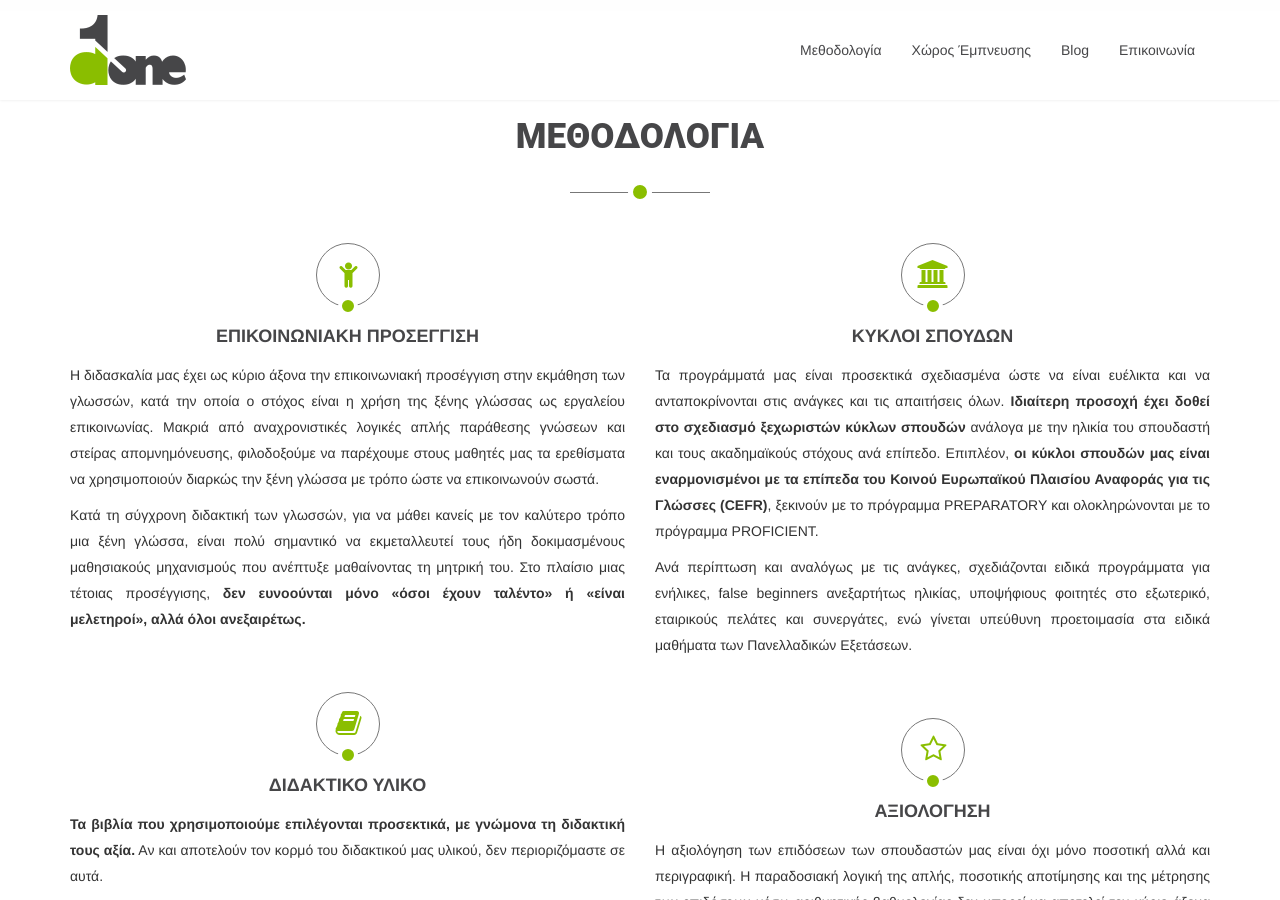
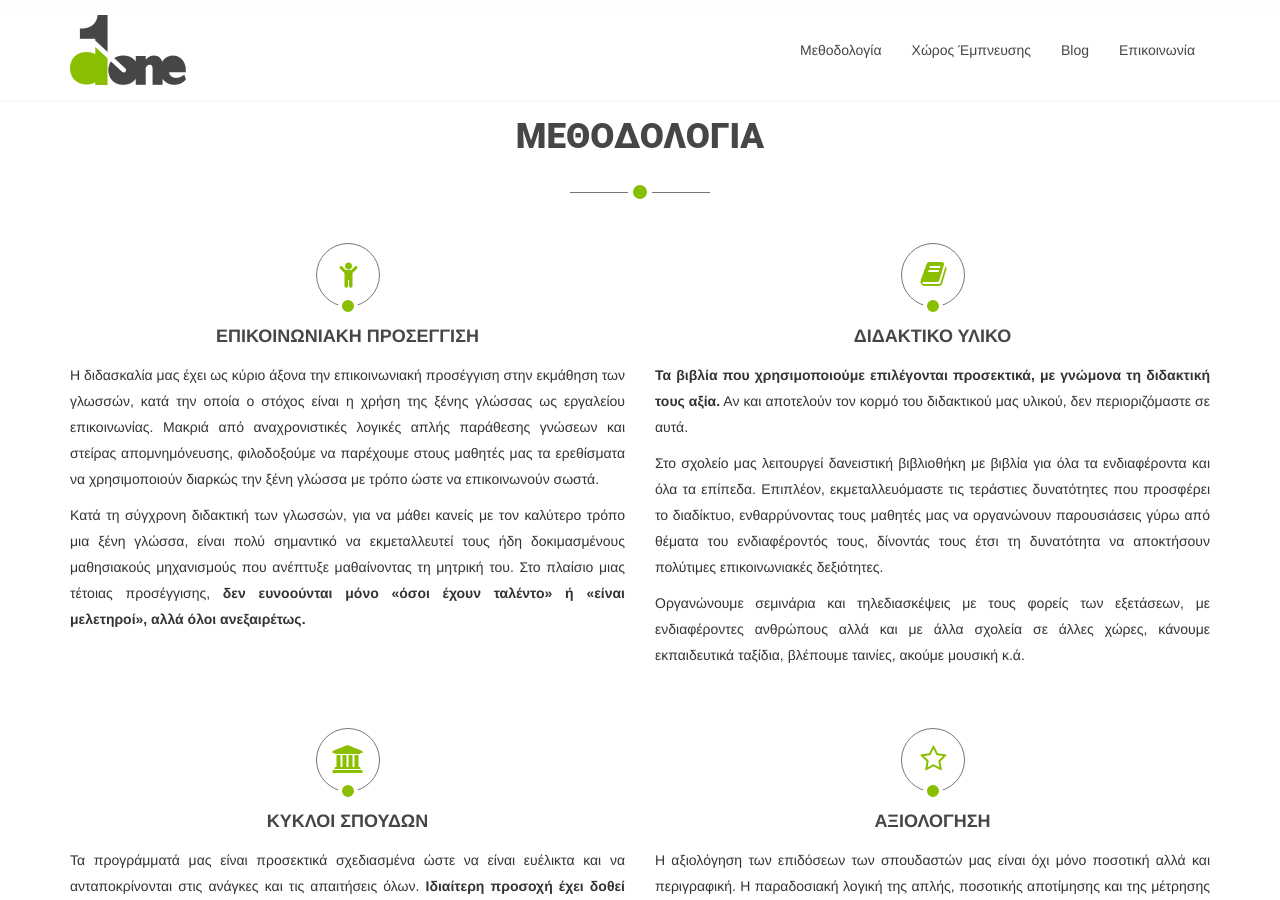
Before and after one commit to Codefully/done, a Jekyll site: the page built from index.html, in a window 1280 px wide and 900 px high, scrolled down 516 px. Built offline with Jekyll 4.4.1, drawn with Linux system fonts in a browser that asks for light colours.

Commit message:
fix layout in about section

```diff
--- a/_includes/about.html
+++ b/_includes/about.html
@@ -8,8 +8,7 @@
         <p class="text-center wow fadeInDown"></p>
     </div>
 
-        <div class="row text-justify">
-            <div class="features">
+    <div class="row">
       <div class="col-md-6">
 
         <div class="media service-box wow fadeInUp" data-wow-duration="500ms" data-wow-delay="200ms">
@@ -17,7 +16,7 @@
             <i class="fa fa-child"></i>
             ΕΠΙΚΟΙΝΩΝΙΑΚΗ ΠΡΟΣΕΓΓΙΣΗ
           </h4>
-                    <div class="media-body">
+          <div class="media-body text-justify">
             <p>
               Η διδασκαλία μας έχει ως κύριο άξονα την επικοινωνιακή προσέγγιση στην εκμάθηση των γλωσσών,
               κατά την οποία ο στόχος είναι η χρήση της ξένης γλώσσας ως εργαλείου επικοινωνίας.
@@ -34,12 +33,15 @@
           </div>
         </div>
 
+      </div>
+      <div class="col-md-6">
+
         <div class="media service-box wow fadeInUp" data-wow-duration="500ms" data-wow-delay="200ms">
           <h4 class="media-heading">
             <i class="fa fa-book"></i>
             ΔΙΔΑΚΤΙΚΟ ΥΛΙΚΟ
           </h4>
-                    <div class="media-body">
+          <div class="media-body text-justify">
             <p>
               <strong>Τα βιβλία που χρησιμοποιούμε επιλέγονται προσεκτικά, με γνώμονα τη διδακτική τους αξία.</strong>
               Αν και αποτελούν τον κορμό του διδακτικού μας υλικού, δεν περιοριζόμαστε σε αυτά.
@@ -58,8 +60,9 @@
           </div>
         </div>
 
-                </div><!--/.col-md-6-->
-
+      </div>
+    </div>
+    <div class="row">
       <div class="col-md-6">
 
         <div class="media service-box wow fadeInUp" data-wow-duration="500ms" data-wow-delay="200ms">
@@ -67,7 +70,7 @@
             <i class="fa fa-university"></i>
             ΚΥΚΛΟΙ ΣΠΟΥΔΩΝ
           </h4>
-                    <div class="media-body">
+          <div class="media-body text-justify">
             <p>
               Τα προγράμματά μας είναι προσεκτικά σχεδιασμένα ώστε να είναι ευέλικτα και να ανταποκρίνονται
               στις ανάγκες και τις απαιτήσεις όλων. <strong>Ιδιαίτερη προσοχή έχει δοθεί στο σχεδιασμό ξεχωριστών
@@ -84,12 +87,15 @@
           </div>
         </div>
 
+      </div>
+      <div class="col-md-6">
+
         <div class="media service-box wow fadeInUp" data-wow-duration="500ms" data-wow-delay="200ms">
           <h4 class="media-heading">
             <i class="fa fa-star-o"></i>
             ΑΞΙΟΛΟΓΗΣΗ
           </h4>
-                    <div class="media-body">
+          <div class="media-body text-justify">
             <p>
               Η αξιολόγηση των επιδόσεων των σπουδαστών μας είναι όχι μόνο ποσοτική αλλά και περιγραφική.
               Η παραδοσιακή λογική της απλής, ποσοτικής αποτίμησης και της μέτρησης των επιδόσεων μέσω
@@ -105,8 +111,8 @@
           </div>
         </div>
 
-                </div><!--/.col-md-6-->
+      </div>
+    </div>
 
-            </div><!--/.row-->
-        </div><!--/.container-->
-</section><!--/#services-->
+  </div>
+</section>
```
Lines whose indentation alone changed are shown as unchanged.
